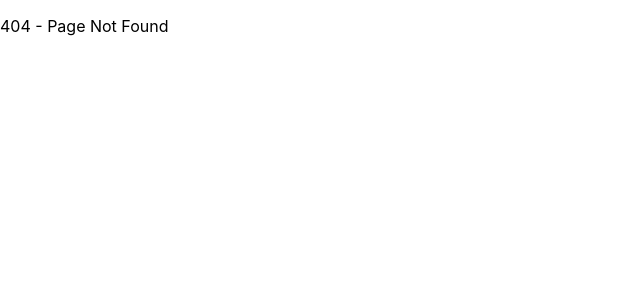
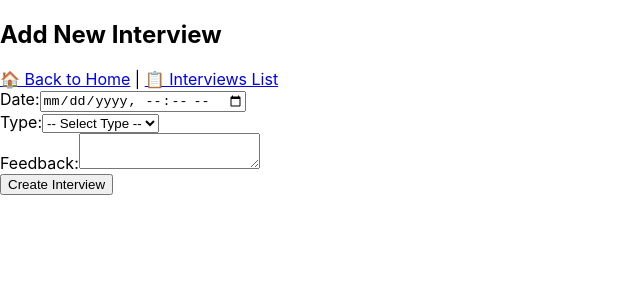
Before and after one commit to mtripode101/jobapp_frontend, a React (Create React App) app: page /interview/new in a window 1280 px wide. Before the commit this address had no page. Shown: the top 300 px of the page, without its empty margins (0-640 px from the left). Built offline with nearby package versions, Linux system fonts and the light colour scheme.

Commit message:
saving interview changes

```diff
--- /dev/null
+++ b/src/pages/interview/InterviewFormPage.tsx
@@ -0,0 +1,75 @@
+import { useState } from "react";
+import { useNavigate, Link } from "react-router-dom";
+import { createInterview } from "../../services/interviewService";
+import { InterviewDto } from "../../types/interviewDto";
+import { InterviewType } from "../../types/interviewType";
+
+export default function InterviewFormPage() {
+  const [date, setDate] = useState<string>("");
+  const [type, setType] = useState<InterviewType | "">("");
+  const [feedback, setFeedback] = useState<string>("");
+  const navigate = useNavigate();
+
+  const handleSubmit = (e: React.FormEvent) => {
+    e.preventDefault();
+    if (type === "") {
+      alert("Please select an interview type");
+      return;
+    }
+    const newInterview: InterviewDto = {
+      scheduledAt: date,
+      type: type as InterviewType,
+      feedback,
+    };
+    createInterview(newInterview).then(() => navigate("/interviews"));
+  };
+
+  return (
+    <div>
+      <h2>Add New Interview</h2>
+      <Link to="/">🏠 Back to Home</Link> |{" "}
+      <Link to="/interview">📋 Interviews List</Link>
+
+      <form onSubmit={handleSubmit}>
+        <div>
+          <label htmlFor="date">Date:</label>
+          <input
+            type="datetime-local"
+            id="date"
+            value={date}
+            onChange={(e) => setDate(e.target.value)}
+            required
+          />
+        </div>
+
+        <div>
+          <label htmlFor="type">Type:</label>
+          <select
+            id="type"
+            value={type}
+            onChange={(e) => setType(e.target.value as InterviewType)}
+            required
+          >
+            <option value="">-- Select Type --</option>
+            <option value={InterviewType.PHONE}>Phone</option>
+            <option value={InterviewType.VIDEO}>Video</option>
+            <option value={InterviewType.ONSITE}>Onsite</option>
+            <option value={InterviewType.TECHNICAL}>Technical</option>
+            <option value={InterviewType.HR}>HR</option>
+          </select>
+        </div>
+
+        <div>
+          <label htmlFor="feedback">Feedback:</label>
+          <textarea
+            id="feedback"
+            value={feedback}
+            onChange={(e) => setFeedback(e.target.value)}
+          />
+        </div>
+
+        <button type="submit">Create Interview</button>
+      </form>
+    </div>
+  );
+}
--- a/src/routes/AppRoutes.js
+++ b/src/routes/AppRoutes.js
@@ -16,6 +16,7 @@ import CandidateFormPage from "../pages/candidate/CandidateFormPage";
 
 //Interviews
 import InterviewListPage from "../pages/interview/InterviewListPage";
+import InterviewFormPage from "../pages/interview/InterviewFormPage";
 
 function AppRoutes() {
   return (
@@ -36,6 +37,7 @@ function AppRoutes() {
 
         {/* Interviews */}
         <Route path="interviews" element={<InterviewListPage />} />
+        <Route path="interview/new" element={<InterviewFormPage />} />
 
         {/* 404 */}
         <Route path="*" element={<p>404 - Page Not Found</p>} />
```
